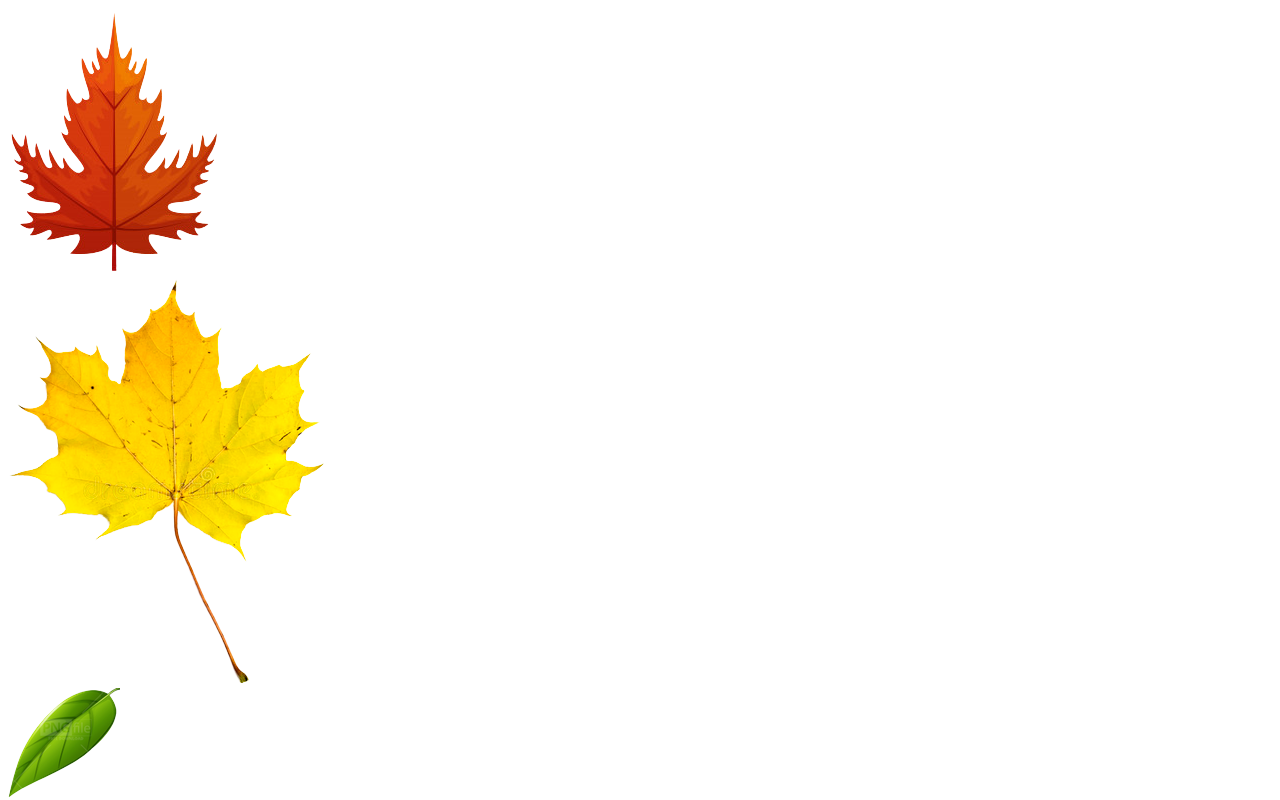
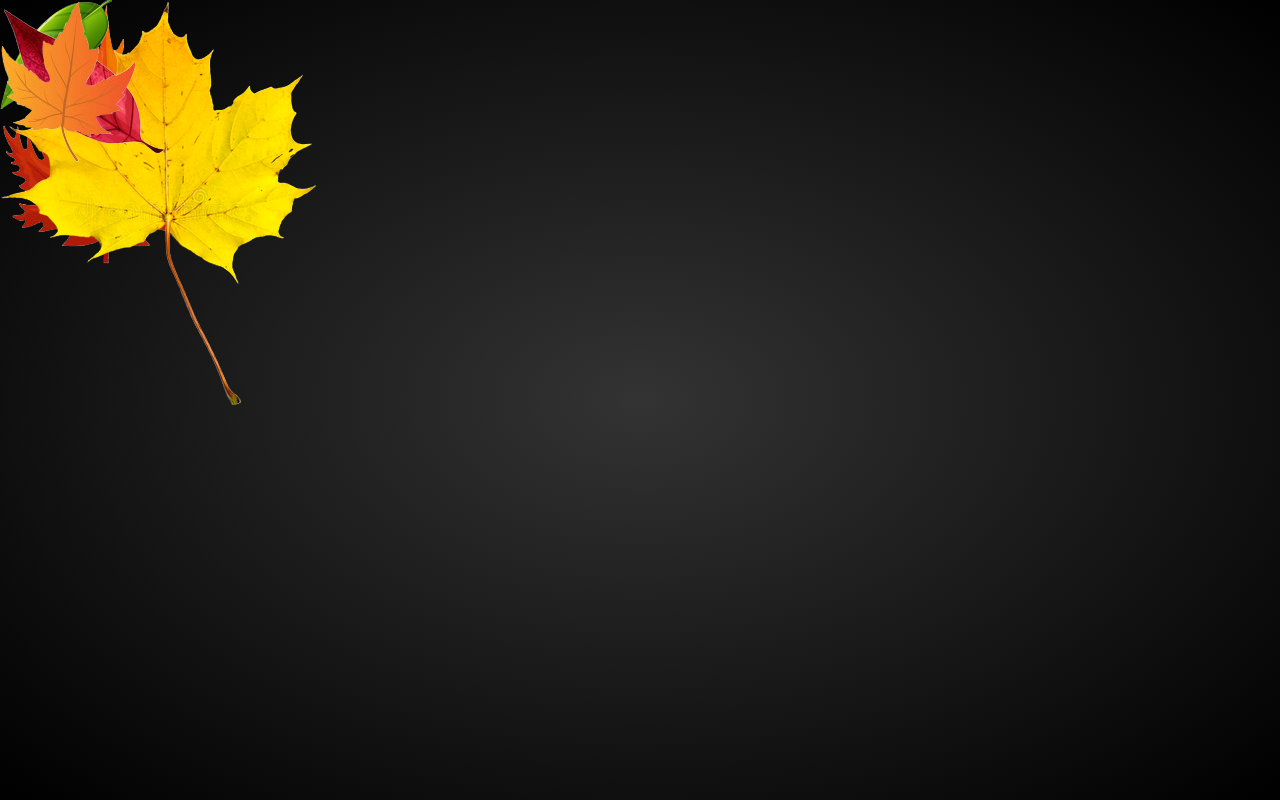
Before and after one commit to Tham-Bahadur-Pun/leaves-css-animation.github.io, a plain HTML site: page index.html in a window 1280 px wide. Shown: the top 800 px of the page. Drawn offline with Linux system fonts and the light colour scheme.

Commit message:
adding some css in style.css

```diff
--- a/style.css
+++ b/style.css
@@ -1,3 +1,23 @@
-body {
-    font-size: 15pt;
+*,body{
+  margin:0;
+  padding:0;
+  overflow: hidden;
 }
+section{
+  position:absolute;
+  width:100%;
+  height: 100%;
+  background: radial-gradient(#333,#000);
+
+}
+.set{
+  position: absolute;
+  width: 100%;
+  height: 100%;
+  top:0;
+  left:0;
+}
+.set div{
+  position:absolute;
+  display:block;
+}
```
